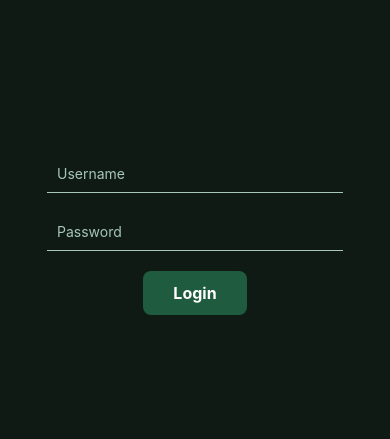
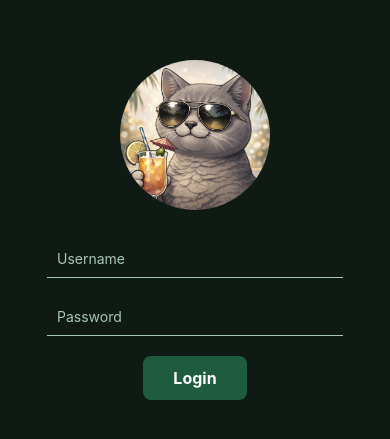
Before and after one commit to lina98st/cocktail-app-react-native, a React Native app: screen /Login in a window 390 px wide. Shown: the part 187-626 px from the top of the page. Built offline with nearby package versions, Linux system fonts and the light colour scheme.

Commit message:
Add cat avatar image to LoginScreen

```diff
--- a/screens/LoginScreen.js
+++ b/screens/LoginScreen.js
@@ -14,7 +14,10 @@
 
 return (
 <View style={styles.container}>
-
+<Image
+    source={require('../assets/cat-avatar.png')}
+    style={styles.image}
+/>
 <TextInput
     style={styles.input}
     placeholder='Username'
@@ -72,6 +75,13 @@
     borderBottomWidth: 1,
     borderBottomColor: '#a7c7b8',
 },
+image: {
+    width: 150,
+    height: 150,
+    borderRadius: 75,
+    alignSelf: 'center',
+    marginBottom: 20,
+},
 });
 
 
```
Also changed, not shown: assets/cat-avatar.png (added).
